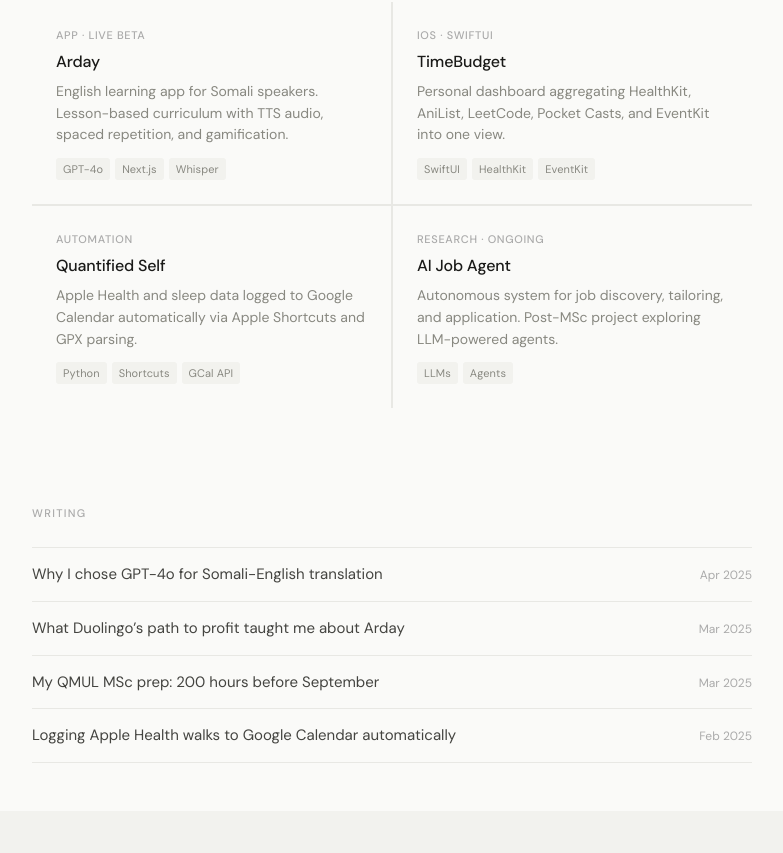
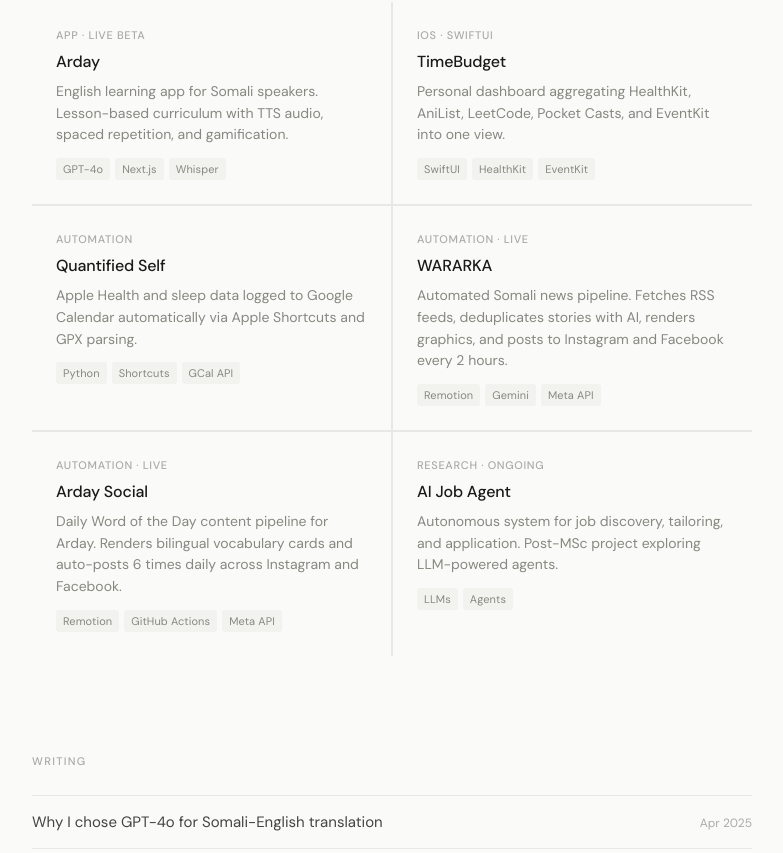
Before and after one commit to ItsAbdiOk/personal-site, a Next.js app: page / in a window 1280 px wide. Shown: the part 645-1498 px from the top of the page, without its empty margins (248-1031 px from the left). Built offline with nearby package versions, Linux system fonts and the light colour scheme.

Commit message:
Add WARARKA and Arday Social to projects grid
3×2 grid now with all 6 projects including the social media
automation pipelines.

```diff
--- a/app/page.tsx
+++ b/app/page.tsx
@@ -28,6 +28,22 @@
     description:
       "Apple Health and sleep data logged to Google Calendar automatically via Apple Shortcuts and GPX parsing.",
     stack: ["Python", "Shortcuts", "GCal API"],
+  },
+  {
+    tag: "Automation · Live",
+    title: "WARARKA",
+    description:
+      "Automated Somali news pipeline. Fetches RSS feeds, deduplicates stories with AI, renders graphics, and posts to Instagram and Facebook every 2 hours.",
+    stack: ["Remotion", "Gemini", "Meta API"],
+    href: "https://github.com/ItsAbdiOk/News",
+  },
+  {
+    tag: "Automation · Live",
+    title: "Arday Social",
+    description:
+      "Daily Word of the Day content pipeline for Arday. Renders bilingual vocabulary cards and auto-posts 6 times daily across Instagram and Facebook.",
+    stack: ["Remotion", "GitHub Actions", "Meta API"],
+    href: "https://github.com/ItsAbdiOk/arday-remotion",
   },
   {
     tag: "Research · Ongoing",
```
